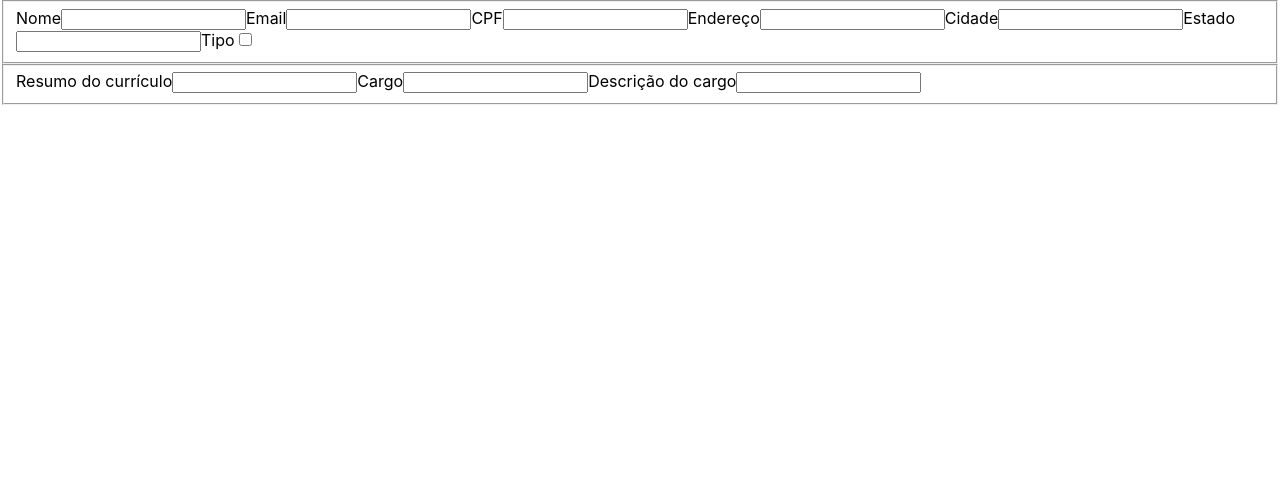
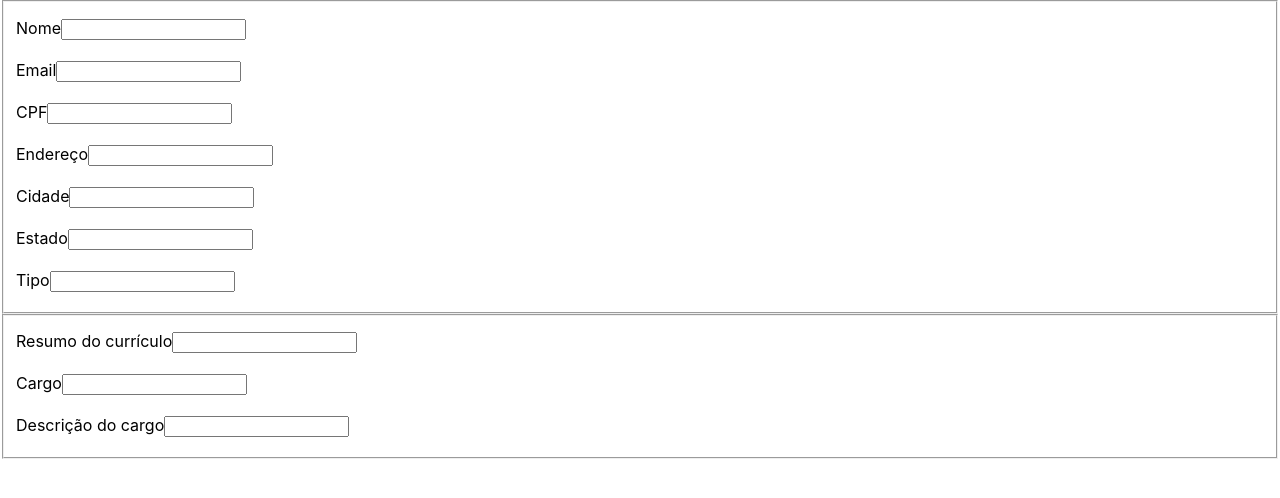
Before and after one commit to guidugaich/trybe-exercises, a React (Create React App) app in the folder bloco12/12.2/form-boladao/: page / in a window 1280 px wide. Shown: the top 498 px of the page. Built offline with nearby package versions, Linux system fonts and the light colour scheme.

Commit message:
form funcionou! transmitindo dados de componente filho para pai e vice versa

```diff
--- a/bloco12/12.2/form-boladao/src/App.js
+++ b/bloco12/12.2/form-boladao/src/App.js
@@ -26,10 +26,19 @@ class App extends React.Component {
 
   render() {
     return (
-      <div>
-        <PersonalData />
+      <form>
+        <PersonalData
+          handleChange={this.handleChange}
+          nome={this.state.nome}
+          email={this.state.email}
+          cpf={this.state.cpf}
+          endereco={this.state.endereco}
+          cidade={this.state.cidade}
+          estado={this.state.estado}
+          tipo={this.state.tipo}
+        />
         <WorkData />
-      </div>
+      </form>
     );
   }
 }
--- a/bloco12/12.2/form-boladao/src/PersonalData.css
+++ b/bloco12/12.2/form-boladao/src/PersonalData.css
@@ -1,4 +1,9 @@
-personal-data {
+.personal-data {
   display: flex;
   flex-direction: column;
+  justify-content: space-between;
 }
+
+.personal-data label {
+  margin: 10px 0px;
+}
--- a/bloco12/12.2/form-boladao/src/PersonalData.js
+++ b/bloco12/12.2/form-boladao/src/PersonalData.js
@@ -3,34 +3,71 @@ import './PersonalData.css';
 
 class PersonalData extends React.Component {
   render() {
+  const { nome, email, cpf, endereco, cidade, estado, tipo, handleChange } = this.props;
+
     return (
       <fieldset className="personal-data">
         <label>Nome
-          <input type="text" name="nome"/>
+          <input
+            type="text"
+            name="nome"
+            onChange={handleChange}
+            value={nome}
+          />
         </label>
 
         <label>Email
-          <input type="text" name="email"/>
+          <input
+            type="text"
+            name="email"
+            onChange={handleChange}
+            value={email}
+          />
         </label>
 
         <label>CPF
-          <input type="text" name="cpf"/>
+          <input
+            type="text"
+            name="cpf"
+            onChange={handleChange}
+            value={cpf}
+          />
         </label>
 
         <label>Endereço
-          <input type="text" name="endereco"/>
+          <input
+            type="text"
+            name="endereco"
+            onChange={handleChange}
+            value={endereco}
+          />
         </label>
 
         <label>Cidade
-          <input type="text" name="cidade"/>
+          <input
+            type="text"
+            name="cidade"
+            onChange={handleChange}
+            value={cidade}
+          />
         </label>
 
         <label>Estado
-          <input type="text" name="estado"/>
+          <input
+            type="text"
+            name="estado"
+            onChange={handleChange}
+            value={estado}
+          />
         </label>
 
         <label>Tipo
-          <input type="checkbox" name="tipo"/>
+          <input
+            type="text"
+            name="tipo"
+            onChange={handleChange}
+            value={tipo}
+          />
         </label>
       </fieldset>
     )
--- a/bloco12/12.2/form-boladao/src/WorkData.css
+++ b/bloco12/12.2/form-boladao/src/WorkData.css
@@ -0,0 +1,9 @@
+.work-data {
+  display: flex;
+  flex-direction: column;
+  justify-content: space-between;
+}
+
+.work-data label {
+  margin: 10px 0px;
+}
--- a/bloco12/12.2/form-boladao/src/WorkData.js
+++ b/bloco12/12.2/form-boladao/src/WorkData.js
@@ -4,7 +4,7 @@ import './WorkData.css';
 class WorkData extends React.Component {
   render() {
     return (
-      <fieldset>
+      <fieldset className="work-data">
         <label>Resumo do currículo
           <input type="textarea" />
         </label>
```
